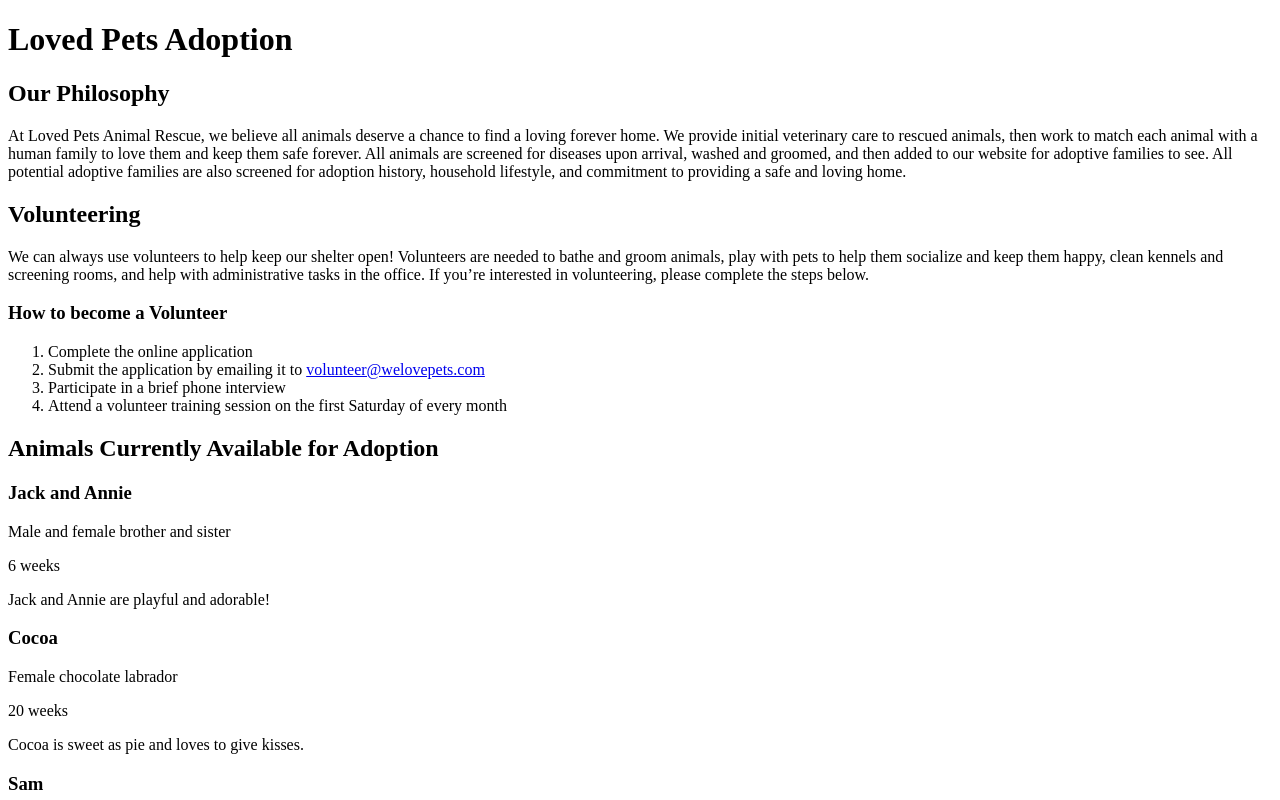
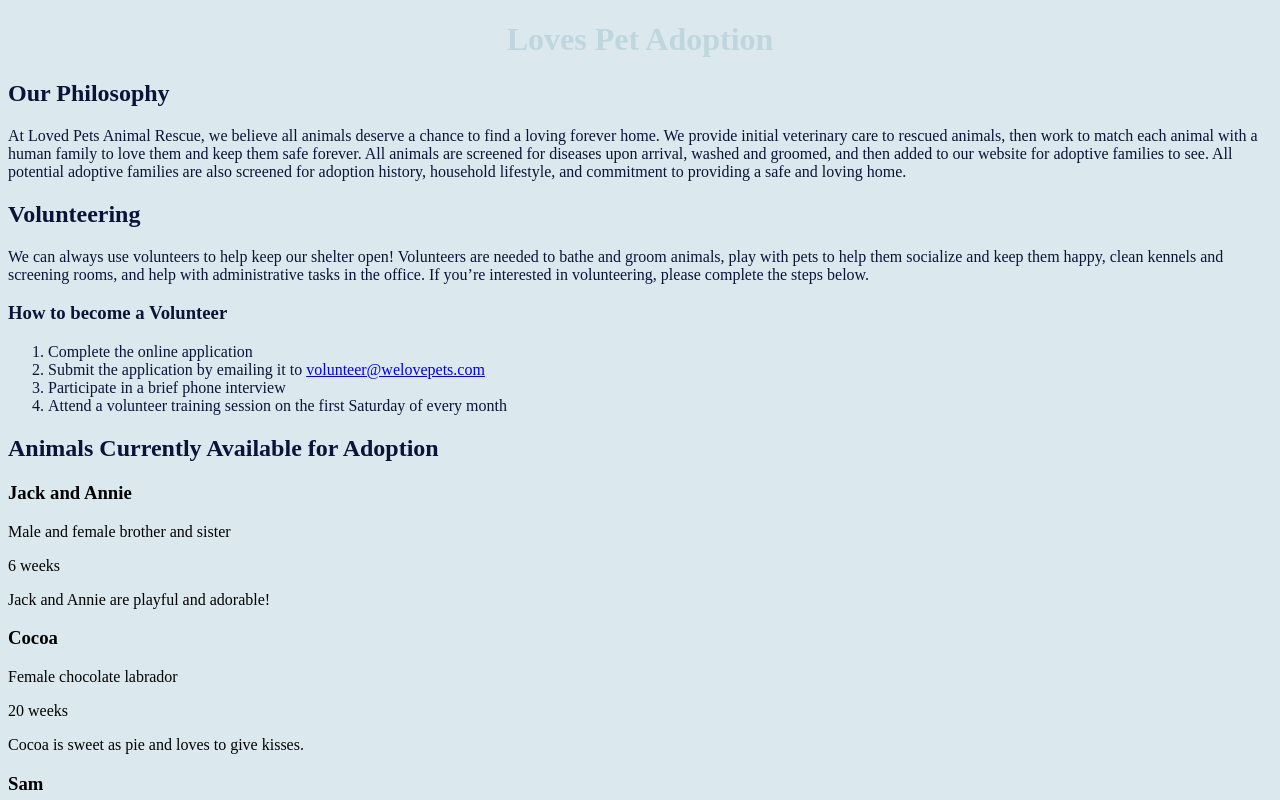
Before and after one commit to Afrink4/love_pets_adoption, a plain HTML site: page index.html in a window 1280 px wide. Shown: the top 800 px of the page. Drawn offline with Linux system fonts and the light colour scheme.

Commit message:
Update index.html

```diff
--- a/index.html
+++ b/index.html
@@ -1,10 +1,11 @@
 <!DOCTYPE html>
 <html>
   <head>
-    <title></title>
+    <title>Loves Pet Adoption</title>
+    <link href="style.css" rel="stylesheet" type = "text/css">
   </head>
   <body>
-    <h1>Loved Pets Adoption</h1>
+    <h1>Loves Pet Adoption</h1>
     <h2>Our Philosophy</h2>
     <p class="text">At Loved Pets Animal Rescue, we believe all animals deserve a chance to find a loving forever home. We provide initial veterinary care to rescued animals, then work to match each animal with a human family to love them and keep them safe forever. All animals are screened for diseases upon arrival, washed and groomed, and then added to our website for adoptive families to see. All potential adoptive families are also screened for adoption history, household lifestyle, and commitment to
 providing a safe and loving home.</p>
```
